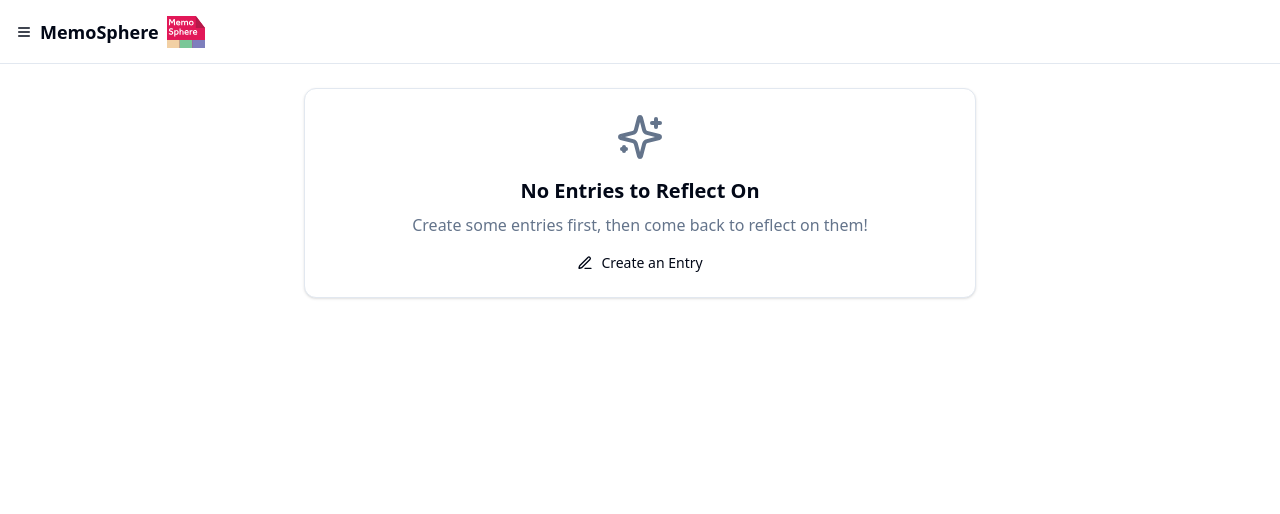
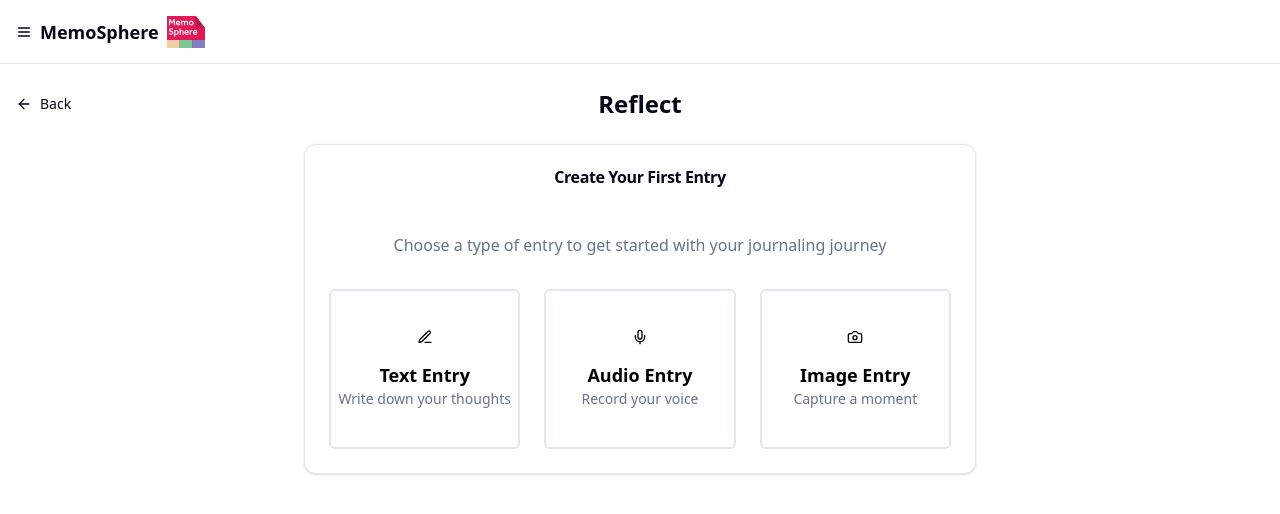
Before and after one commit to Sansiveri-Alexzander/hci-project-digital-journal, a React (Vite) app in the folder MemoSphere/frontend/: page / in a window 1280 px wide. Both pictures are taken after a click on the button "Reflect". Shown: the top 514 px of the page. Built offline with nearby package versions, Linux system fonts and the light colour scheme; no server answers; what assemblyai would draw is missing.

Commit message:
change reflect next button when on the last entry and change no entries screen on reflect page

```diff
--- a/MemoSphere/frontend/src/components/pages/AllEntries.tsx
+++ b/MemoSphere/frontend/src/components/pages/AllEntries.tsx
@@ -58,8 +58,7 @@ export const AllEntries = () => {
             <div className="flex justify-between items-center mb-6 relative">
                 <Button
                     onClick={() => navigate(-1)}
-                    variant="outline"
-                    className="gap-2"
+                    className="gap-2 absolute"
                 >
                     <ArrowLeft className="h-4 w-4" />
                     Back
--- a/MemoSphere/frontend/src/components/pages/Reflect.tsx
+++ b/MemoSphere/frontend/src/components/pages/Reflect.tsx
@@ -7,7 +7,7 @@ import { EntryManager } from '@/services/EntryManager';
 import EntryCard from '../base/EntryCard';
 import { REFLECTION_PROMPTS } from '../entry/PromptGenerator';
 import { motion, AnimatePresence } from 'framer-motion';
-import { Sparkles, ArrowRight, ArrowLeft, PenLine, Check, RotateCcw } from 'lucide-react';
+import { Sparkles, ArrowRight, ArrowLeft, PenLine, Check, RotateCcw, Mic, Camera } from 'lucide-react';
 import { useNavigate } from 'react-router-dom';
 
 
@@ -24,6 +24,30 @@ export const Reflect = () => {
     useEffect(() => {
         loadEntries();
     }, []);
+
+    const entryTypes = [
+        {
+            type: 'text',
+            icon: <PenLine className="h-10 w-10" />,
+            title: 'Text Entry',
+            description: 'Write down your thoughts',
+            className: 'text-entry'
+        },
+        {
+            type: 'audio',
+            icon: <Mic className="h-10 w-10" />,
+            title: 'Audio Entry',
+            description: 'Record your voice',
+            className: 'audio-entry'
+        },
+        {
+            type: 'image',
+            icon: <Camera className="h-10 w-10" />,
+            title: 'Image Entry',
+            description: 'Capture a moment',
+            className: 'image-entry'
+        }
+    ];
 
     const loadEntries = async () => {
 
@@ -120,11 +144,7 @@ export const Reflect = () => {
     };
 
     if (!currentEntry) {
-        return (
-            <div className="container mx-auto px-4 py-6">
-                <Card className="max-w-2xl mx-auto">
-                    <CardContent className="pt-6 text-center">
-                        {hasCompletedCycle ? (
+        const content = hasCompletedCycle ? (
             <motion.div
                 initial={{ opacity: 0, y: 20 }}
                 animate={{ opacity: 1, y: 0 }}
@@ -148,26 +168,14 @@ export const Reflect = () => {
                     You've gone through all your entries. You can start a new cycle or create a new entry if you haven't found what you're looking for.
                 </p>
                 <div className="flex gap-4">
-                                    <motion.div
-                                        whileHover={{ scale: 1.05 }}
-                                        whileTap={{ scale: 0.95 }}
-                                    >
-                                        <Button
-                                            onClick={handleRestartCycle}
-                                            className="gap-2"
-                                        >
+                    <motion.div whileHover={{ scale: 1.05 }} whileTap={{ scale: 0.95 }}>
+                        <Button onClick={handleRestartCycle} className="gap-2">
                             <RotateCcw className="h-4 w-4" />
                             Start New Cycle
                         </Button>
                     </motion.div>
-                                    <motion.div
-                                        whileHover={{ scale: 1.05 }}
-                                        whileTap={{ scale: 0.95 }}
-                                    >
-                                        <Button
-                                            onClick={() => navigate('/create/text')}
-                                            className="gap-2"
-                                        >
+                    <motion.div whileHover={{ scale: 1.05 }} whileTap={{ scale: 0.95 }}>
+                        <Button onClick={() => navigate('/create/text')} className="gap-2">
                             <PenLine className="h-4 w-4" />
                             Create New Entry
                         </Button>
@@ -175,27 +183,45 @@ export const Reflect = () => {
                 </div>
             </motion.div>
         ) : (
-                            <motion.div
-                                initial={{ opacity: 0, y: 20 }}
-                                animate={{ opacity: 1, y: 0 }}
-                                className="flex flex-col items-center"
+            <>
+                <p className="text-center text-muted-foreground mb-8">
+                    Choose a type of entry to get started with your journaling journey
+                </p>
+                <div className="grid grid-cols-1 md:grid-cols-3 gap-6">
+                    {entryTypes.map((entry) => (
+                        <Button
+                            key={entry.type}
+                            className={`animated-button ${entry.className} h-40 flex flex-col items-center justify-center gap-4 p-6 border-2`}
+                            onClick={() => navigate(`/create/${entry.type}`)}
                         >
-                                <Sparkles className="h-12 w-12 mx-auto mb-4 text-muted-foreground" />
-                                <h3 className="text-xl font-semibold mb-2">
-                                    No Entries to Reflect On
-                                </h3>
-                                <p className="text-muted-foreground mb-4">
-                                    Create some entries first, then come back to reflect on them!
-                                </p>
-                                <Button
-                                    onClick={() => navigate('/create/text')}
-                                    className="gap-2"
-                                >
-                                    <PenLine className="h-4 w-4" />
-                                    Create an Entry
+                            {entry.icon}
+                            <div className="flex flex-col items-center">
+                                <span className="text-lg font-semibold">{entry.title}</span>
+                                <span className="text-sm text-muted-foreground">{entry.description}</span>
+                            </div>
                         </Button>
-                            </motion.div>
-                        )}
+                    ))}
+                </div>
+            </>
+        );
+
+        return (
+            <div className="container mx-auto px-4 py-6">
+                <div className="flex items-center mb-6">
+                    <Button onClick={() => navigate(-1)} className="gap-2 absolute">
+                        <ArrowLeft className="h-4 w-4" />
+                        Back
+                    </Button>
+                    <h1 className="text-2xl font-bold w-full text-center">Reflect</h1>
+                </div>
+                <Card className="max-w-2xl mx-auto">
+                    <CardHeader>
+                        <CardTitle className="text-center">
+                            {hasCompletedCycle ? 'Reflection Cycle Complete!' : 'Create Your First Entry'}
+                        </CardTitle>
+                    </CardHeader>
+                    <CardContent className="p-6">
+                        {content}
                     </CardContent>
                 </Card>
             </div>
@@ -206,7 +232,6 @@ export const Reflect = () => {
         <div className="container mx-auto px-4 py-6">
             <Button
                 onClick={() => navigate(-1)}
-                variant="outline"
                 className="gap-2"
             >
                 <ArrowLeft className="h-4 w-4" />
@@ -288,7 +313,7 @@ export const Reflect = () => {
                             </span>
                         </motion.div>
 
-                        {/* Next Button */}
+                        {/* Next/Complete Button */}
                         <motion.div
                             whileHover={{ scale: 1.05 }}
                             whileTap={{ scale: 0.95 }}
@@ -297,12 +322,12 @@ export const Reflect = () => {
                             <Button
                                 onClick={handleNext}
                                 className="rounded-full h-16 w-16 p-0 border-2"
-                                title="Next entry"
+                                title={currentIndex === entries.length - 1 ? "End review" : "Next entry"}
                             >
                                 <ArrowRight className="h-8 w-8 text-muted-foreground" />
                             </Button>
                             <span className="text-sm text-muted-foreground">
-                                Next
+                                {currentIndex === entries.length - 1 ? 'End' : 'Next'}
                             </span>
                         </motion.div>
                     </div>
--- a/MemoSphere/frontend/src/styles/animations.css
+++ b/MemoSphere/frontend/src/styles/animations.css
@@ -1,6 +1,6 @@
 .animated-button {
     transition: background-color 0.3s, color 0.3s, border-color 0.3s;
-    background-color: transparent;
+    background-color: white;
     color: #000;
 }
 
@@ -21,7 +21,7 @@
 
 .animated-button-primary {
     transition: background-color 0.3s, color 0.3s, border-color 0.3s;
-    background-color: transparent;
+    background-color: white;
     color: #000;
 }
 
```
Lines whose indentation alone changed are shown as unchanged.
